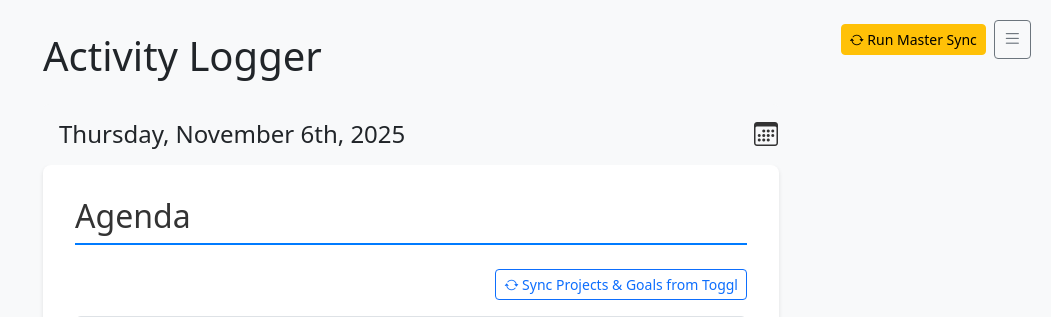
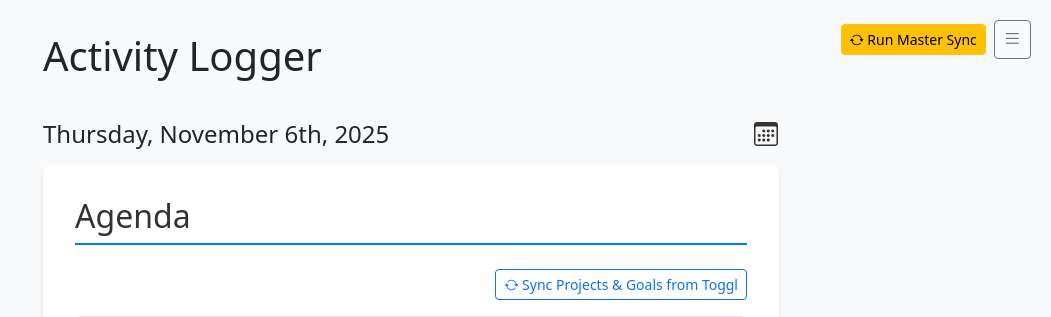
Before and after one commit to jonathancadepowers/life, a Django app: page /activity-logger/ in a window 1280 px wide. Shown: the top 317 px of the page, without its empty margins (229-1280 px from the left). Run offline with Django 5.2, Linux system fonts and the light colour scheme; data that the repository does not hold is empty; some libraries are stand-ins or nearby versions.

Commit message:
Align date label left edge with Agenda section border
- Remove left padding from date container
- Date text now aligns with left edge of Agenda section

🤖 Generated with [Claude Code](https://claude.com/claude-code)

Co-Authored-By: Claude <noreply@anthropic.com>

```diff
--- a/fasting/templates/fasting/activity_logger.html
+++ b/fasting/templates/fasting/activity_logger.html
@@ -199,7 +199,7 @@
                 <!-- Today's Agenda Section -->
                 <div style="position: relative;">
                     <!-- Date label and calendar icon above the section -->
-                    <div class="p-3 bg-light rounded" style="position: relative; margin-bottom: 0;">
+                    <div class="bg-light rounded" style="position: relative; margin-bottom: 0; padding: 1rem 1rem 1rem 0;">
                         <h4 class="mb-0" id="today-date"></h4>
                         <button id="return-to-today-btn" class="btn btn-sm btn-primary" onclick="returnToToday()" style="position: absolute; top: 50%; right: 15px; transform: translateY(-50%); display: none;">
                             Return to Today
```
